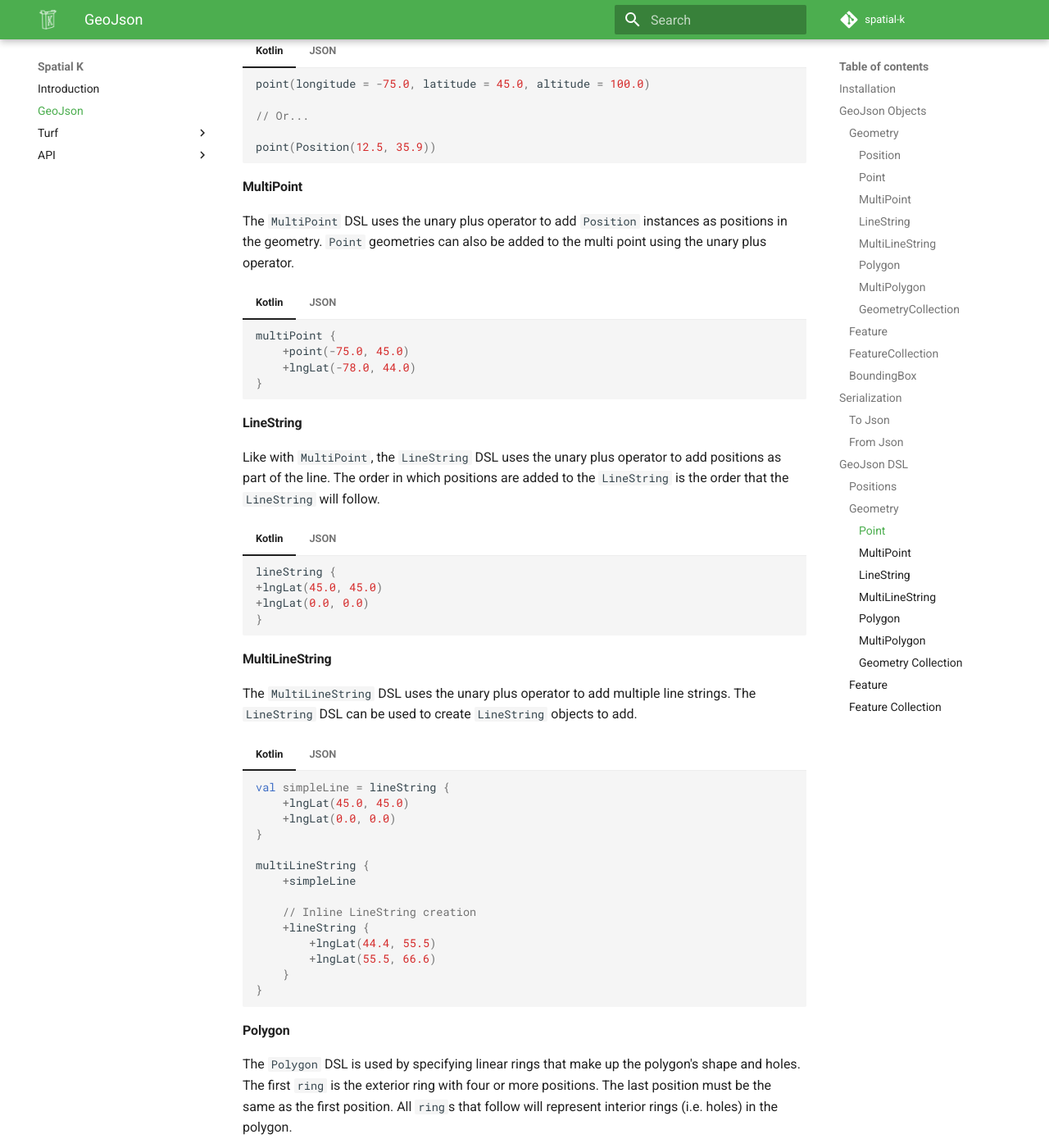
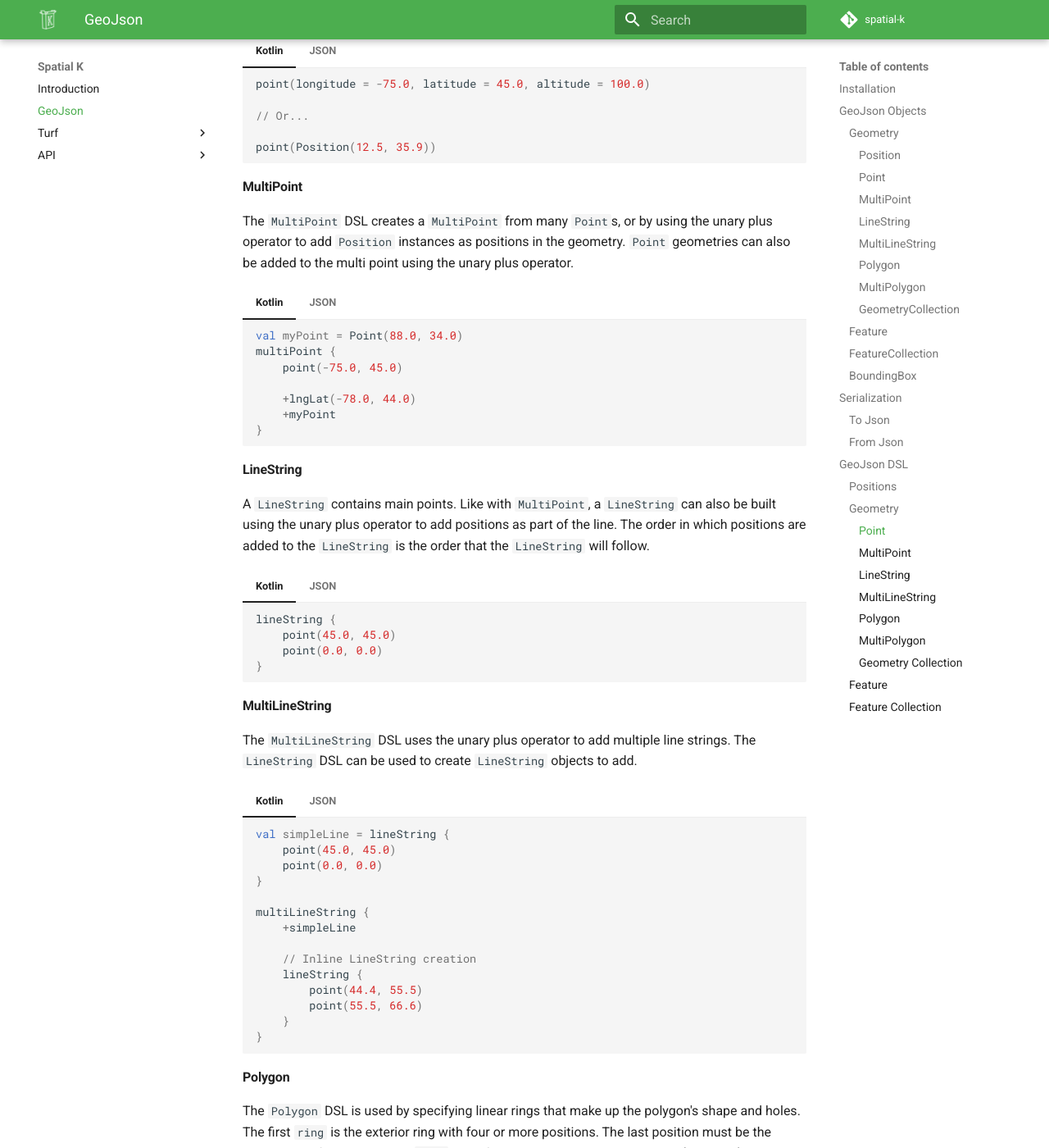
Before and after one commit to dellisd/spatial-k, an MkDocs documentation site: the page built from docs/geojson.md, in a window 1280 px wide and 1400 px high, scrolled down 6073 px. Shown: the whole window at 82% size. Built offline with MkDocs 1.6.1 and Material for MkDocs 9.7.7, drawn with Linux system fonts in a browser that asks for light colours; comment, search, counter and statistics services are not loaded; some of the changed text lies outside the part shown.

Commit message:
Update DSL api (#88)
Remove inline uses of unary plus. Prefer direct method calls instead.
Unary plus can still be used to add existing objects
Mark top-level DSL functions with @GeoJsonDsl

````diff
--- a/docs/geojson.md
+++ b/docs/geojson.md
@@ -433,14 +433,17 @@ A GeoJson object's `bbox` value can be assigned in any of the DSLs.
     ```
 #### MultiPoint
 
-The `MultiPoint` DSL uses the unary plus operator to add `Position` instances as positions in the geometry.
+The `MultiPoint` DSL creates a `MultiPoint` from many `Point`s, or by using the unary plus operator to add `Position` instances as positions in the geometry.
 `Point` geometries can also be added to the multi point using the unary plus operator.
 
 === "Kotlin"
     ```kotlin
+    val myPoint = Point(88.0, 34.0)
     multiPoint {
-        +point(-75.0, 45.0)
+        point(-75.0, 45.0)
+
         +lngLat(-78.0, 44.0)
+        +myPoint
     }
     ```
 === "JSON"
@@ -449,21 +452,22 @@ The `MultiPoint` DSL uses the unary plus operator to add `Position` instances as
       "type": "MultiPoint",
       "coordinates": [
         [-75.0, 45.0],
-        [-78.0, 44.0]
+        [-78.0, 44.0],
+        [88.0, 34.0]
       ]
     }
     ```
 
 #### LineString
 
-Like with `MultiPoint`, the `LineString` DSL uses the unary plus operator to add positions as part of the line.
+A `LineString` contains main points. Like with `MultiPoint`, a `LineString` can also be built using the unary plus operator to add positions as part of the line.
 The order in which positions are added to the `LineString` is the order that the `LineString` will follow.
 
 === "Kotlin"
     ```kotlin
     lineString {
-    +lngLat(45.0, 45.0)
-    +lngLat(0.0, 0.0)
+        point(45.0, 45.0)
+        point(0.0, 0.0)
     }
     ```
 === "JSON"
@@ -483,17 +487,17 @@ create `LineString` objects to add.
 === "Kotlin"
     ```kotlin
     val simpleLine = lineString {
-        +lngLat(45.0, 45.0)
-        +lngLat(0.0, 0.0)
+        point(45.0, 45.0)
+        point(0.0, 0.0)
     }
 
     multiLineString {
         +simpleLine
 
         // Inline LineString creation
-        +lineString {
-            +lngLat(44.4, 55.5)
-            +lngLat(55.5, 66.6)
+        lineString {
+            point(44.4, 55.5)
+            point(55.5, 66.6)
         }
     }
     ```
@@ -520,21 +524,21 @@ It adds the last position in the ring by copying the first position that was add
 === "Kotlin"
     ```kotlin
     val simpleLine = lineString {
-        +lngLat(45.0, 45.0)
-        +lngLat(0.0, 0.0)
+        point(45.0, 45.0)
+        point(0.0, 0.0)
     }
 
     polygon {
          ring {
              // LineStrings can be used as part of a ring
              +simpleLine
-             +lngLat(12.0, 12.0)
+             point(12.0, 12.0)
              complete()
          }
          ring {
-             +lngLat(4.0, 4.0)
-             +lngLat(2.0, 2.0)
-             +lngLat(3.0, 3.0)
+             point(4.0, 4.0)
+             point(2.0, 2.0)
+             point(3.0, 3.0)
              complete()
          }
      }
@@ -561,12 +565,12 @@ The `Polygon` DSL can also be used here.
 
     multiPolygon {
         +simplePolygon
-        +polygon {
+        polygon {
             ring {
-                +LngLat(12.0, 0.0)
-                +LngLat(0.0, 12.0)
-                +LngLat(-12.0, 0.0)
-                +LngLat(5.0, 5.0)
+                point(12.0, 0.0)
+                point(0.0, 12.0)
+                point(-12.0, 0.0)
+                point(5.0, 5.0)
                 complete()
             }
         }
@@ -629,19 +633,15 @@ The unary plus operator can be used to add any geometry instance to a `GeometryC
     ```
 ### Feature
 
-The `Feature` DSL can construct a `Feature` object with a geometry, a set of properties, a bounding box, and an id.
+The `Feature` DSL can construct a `Feature` object with a geometry, a bounding box, and an id. Properties can be specified
+in the `PropertiesBuilder` block by calling `put(key, value)` to add properties.
 
 === "Kotlin"
     ```kotlin
-    feature {
-        geometry = point(-75.0, 45.0)
-        id = "point1"
-        bbox = BoundingBox(-76.9, 44.1, -74.2, 45.7)
-        properties {
-            "name" to "Hello World"
-            "value" to 13
-            "cool" to true
-        }
+    feature(geometry = point(-75.0, 45.0), id = "point1", bbox = BoundingBox(-76.9, 44.1, -74.2, 45.7)) {
+        put("name", "Hello World")
+        put("value", 13)
+        put("cool", true)
     }
     ```
 
@@ -670,9 +670,7 @@ A `FeatureCollection` is constructed by adding multiple `Feature` objects using
 === "Kotlin"
     ```kotlin
     featureCollection {
-        +feature {
-            geometry = point(-75.0, 45.0)
-        }
+        feature(geometry = point(-75.0, 45.0))
     }
     ```
 
````
Also changed, not shown: docs/geojson-dsl.md (deleted, +0 -297 lines), 8 other files.
